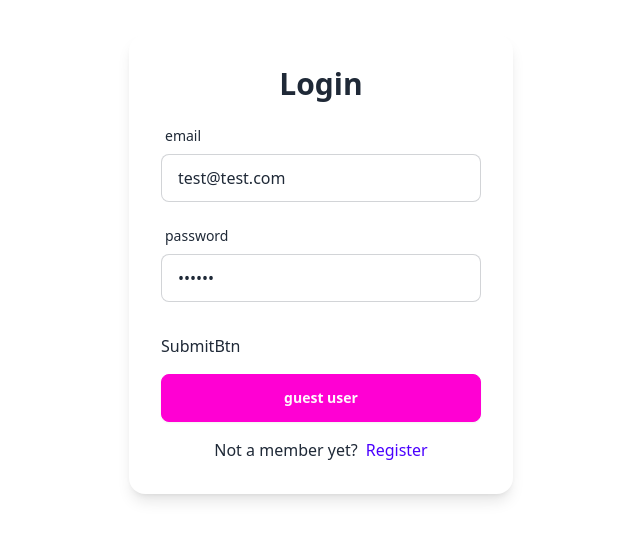
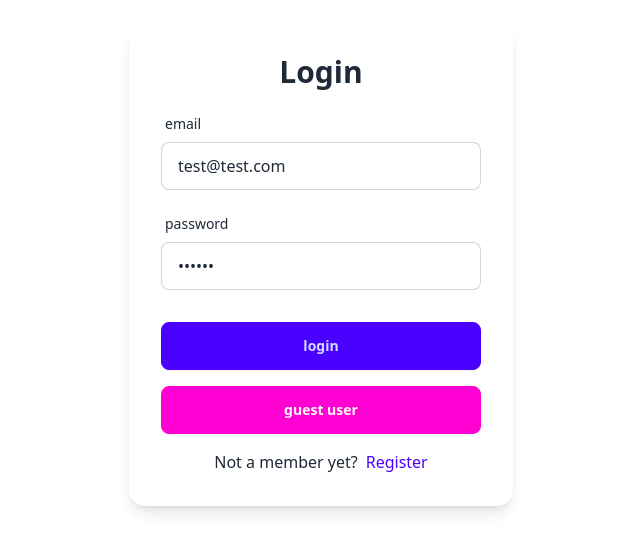
Before and after one commit to ajdjaiuoapooiad/comfy-react, a React (Vite) app: page /login in a window 1280 px wide. Shown: the part 136-688 px from the top of the page, without its empty margins (319-959 px from the left). Built offline with nearby package versions, Linux system fonts and the light colour scheme.

Commit message:
submit ok

```diff
--- a/src/components/SubmitBtn.jsx
+++ b/src/components/SubmitBtn.jsx
@@ -1,8 +1,18 @@
+import { useNavigate } from "react-router-dom"
 
 
-const SubmitBtn = () => {
+const SubmitBtn = ({text}) => {
+  const navigation = useNavigate()
+  const isSubmiting = navigation.state === 'submiting'
+
   return (
-    <div>SubmitBtn</div>
+    <button type="submit" className="btn btn-primary btn-block" disabled={isSubmiting}>
+      {isSubmiting?<>
+      <span className="loading loading-spinner">sending ....</span>
+      </>:
+      text  || 'submit'
+      }
+    </button>
   )
 }
 
```
